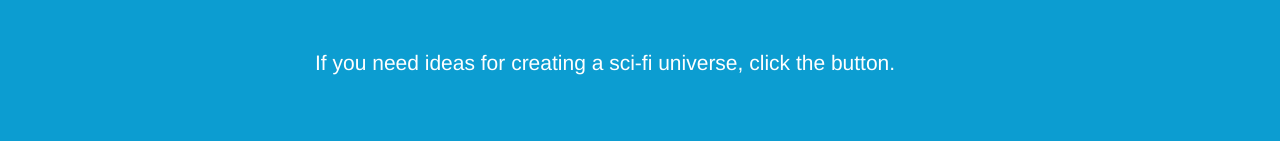
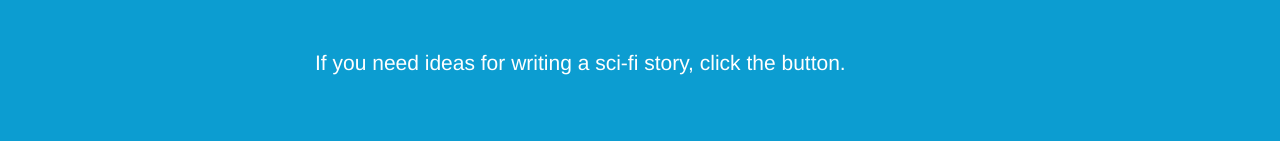
Before and after one commit to demidovakatya/scifi-gen, a plain HTML site: page index.html in a window 1280 px wide. Shown: the top 160 px of the page. Drawn offline with nearby package versions, Linux system fonts and the light colour scheme.

Commit message:
1.1.01 minor fix

```diff
--- a/index.html
+++ b/index.html
@@ -12,7 +12,7 @@
 <body>
     <div class="jumbotron">
         <div class="container intro">
-            <p>If you need ideas for creating a sci-fi universe, click the button.</p>
+            <p>If you need ideas for writing a sci-fi story, click the button.</p>
         </div>
     </div>
 
```
